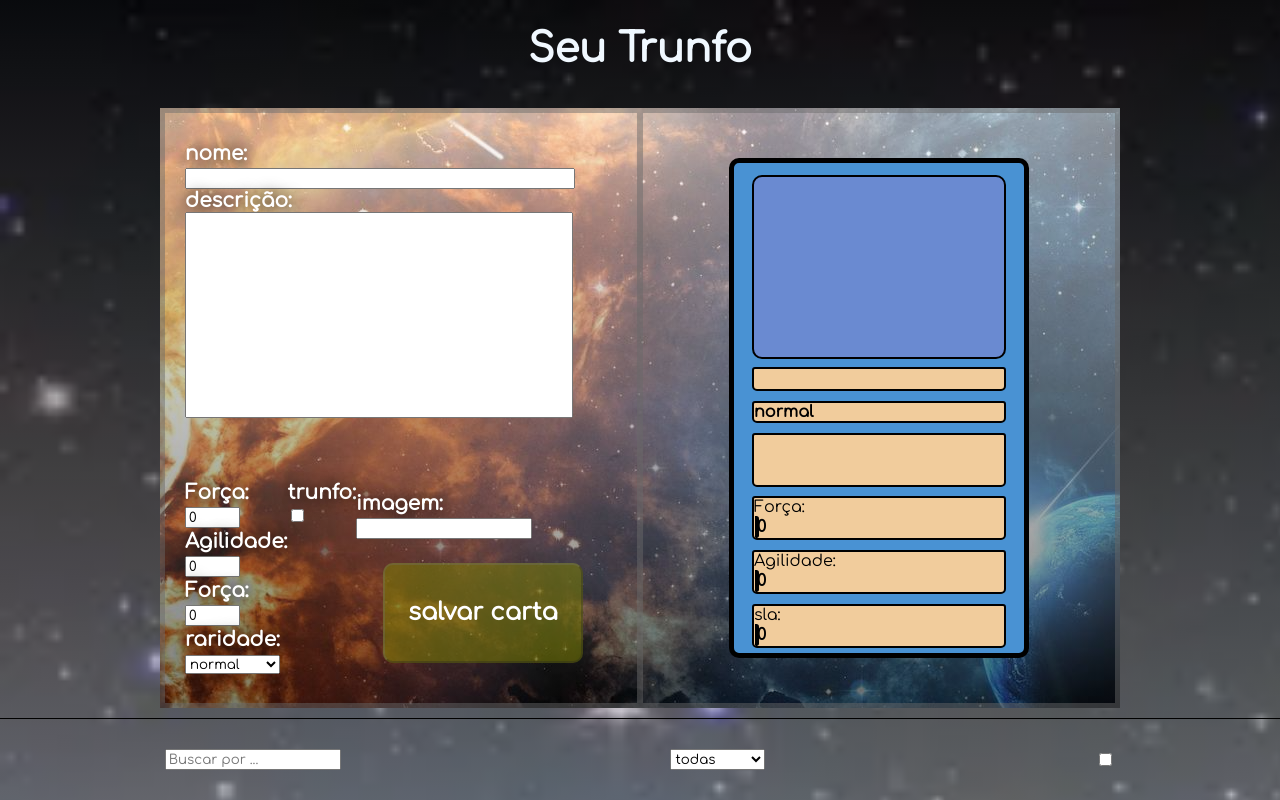
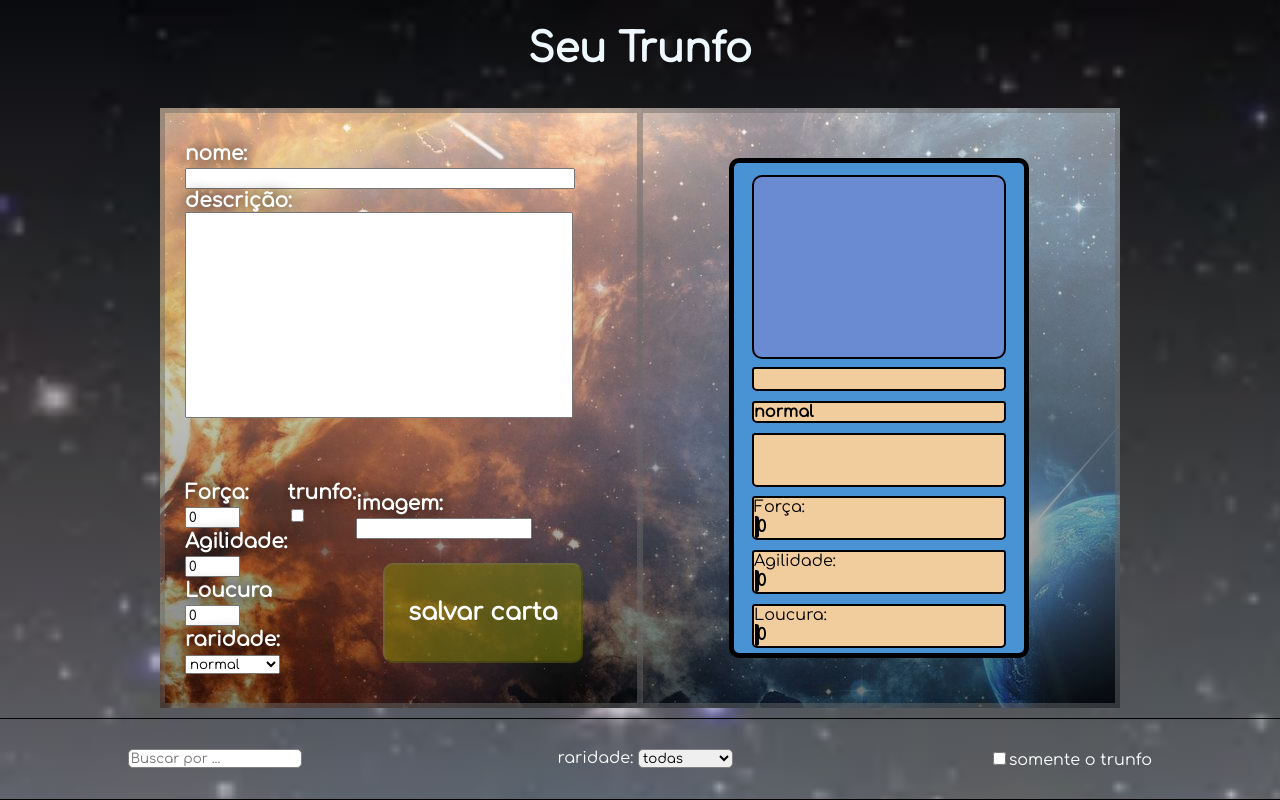
Before and after one commit to luisArthurRodriguesDaSilva/react-trunfo, a React (Create React App) app: page / in a window 1280 px wide. Shown: the top 800 px of the page. Built offline with nearby package versions, Linux system fonts and the light colour scheme.

Commit message:
inputs and filters styles

```diff
--- a/src/App.css
+++ b/src/App.css
@@ -305,3 +305,13 @@
   #copyKeyBtn:active{
     color: rgba(0, 255, 221, 0.5);
   }
+
+  #trunfoFilterText, #rareFilterText{
+    color: rgb(255, 255, 255);
+  }
+
+  .arredondar{
+    border-radius: 5px;
+    box-shadow: none;
+    border: 1px solid gray;
+  }
--- a/src/App.js
+++ b/src/App.js
@@ -278,7 +278,9 @@ class App extends React.Component {
               onChange={this.onInputChange}
               placeholder='chave'
               name='key'
-              type='text'/>
+              type='text'
+              className='arredondar'
+            />
             <button
             class="keyBtn"
             id="generateTrunfoBtn"
--- a/src/components/Card.js
+++ b/src/components/Card.js
@@ -65,7 +65,7 @@ class Card extends Component {
               id=""
               data-testid="attr2-card">{cardAttr2}</h4></div>
           <div className='attr-container'>
-            <p>sla: </p>
+            <p>Loucura: </p>
             <h4
               style={
                       {
--- a/src/components/FilterName.js
+++ b/src/components/FilterName.js
@@ -8,6 +8,7 @@ class FilterName extends Component {
     <>
       <label htmlFor='nameFilter>'>
         <input
+          className='arredondar'
           disabled={ trunfoFilterMode }
           placeholder="Buscar por ..."
           id="nameFilter"
--- a/src/components/FilterRare.js
+++ b/src/components/FilterRare.js
@@ -5,9 +5,13 @@ class FilterRare extends Component {
   render() {
     const { rareBuscada, onInputChange, trunfoFilterMode } = this.props;
     return (
+      <label htmlFor="rare-filter">
+        <span id="rareFilterText">raridade: </span>
       <select
         disabled={ trunfoFilterMode }
+        id="rare-filter"
         data-testid="rare-filter"
+        className="arredondar"
         name="rareBuscada"
         value={ rareBuscada }
         onChange={ onInputChange }
@@ -18,6 +22,7 @@ class FilterRare extends Component {
         <option value="muito raro">muito raro</option>
 
       </select>
+      </label>
     );
   }
 }
--- a/src/components/FilterTrunfo.js
+++ b/src/components/FilterTrunfo.js
@@ -5,8 +5,10 @@ class FilterTrunfo extends Component {
   render() {
     const { trunfoFilterMode, onInputChange } = this.props;
     return (
+      <label id="trufo-filter-container" htmlFor="onlyTrunfo">
         <input
           type="checkbox"
+          id="onlyTrunfo"
           data-testid="trunfo-filter"
           name="trunfoFilterMode"
           checked={ trunfoFilterMode }
@@ -14,6 +16,10 @@ class FilterTrunfo extends Component {
           onChange={ onInputChange }
           onClick={ onInputChange }
         />
+        <span id="trunfoFilterText">somente o trunfo</span>
+
+      </label>
+
     );
   }
 }
--- a/src/components/Form.js
+++ b/src/components/Form.js
@@ -102,7 +102,7 @@ class Form extends Component {
             </label>
 
             <label htmlFor='cardAttr3Inp'>
-              Força:
+              Loucura
               <br />
             <input
               id='cardAttr3Inp'
```
Lines whose indentation alone changed are shown as unchanged.
